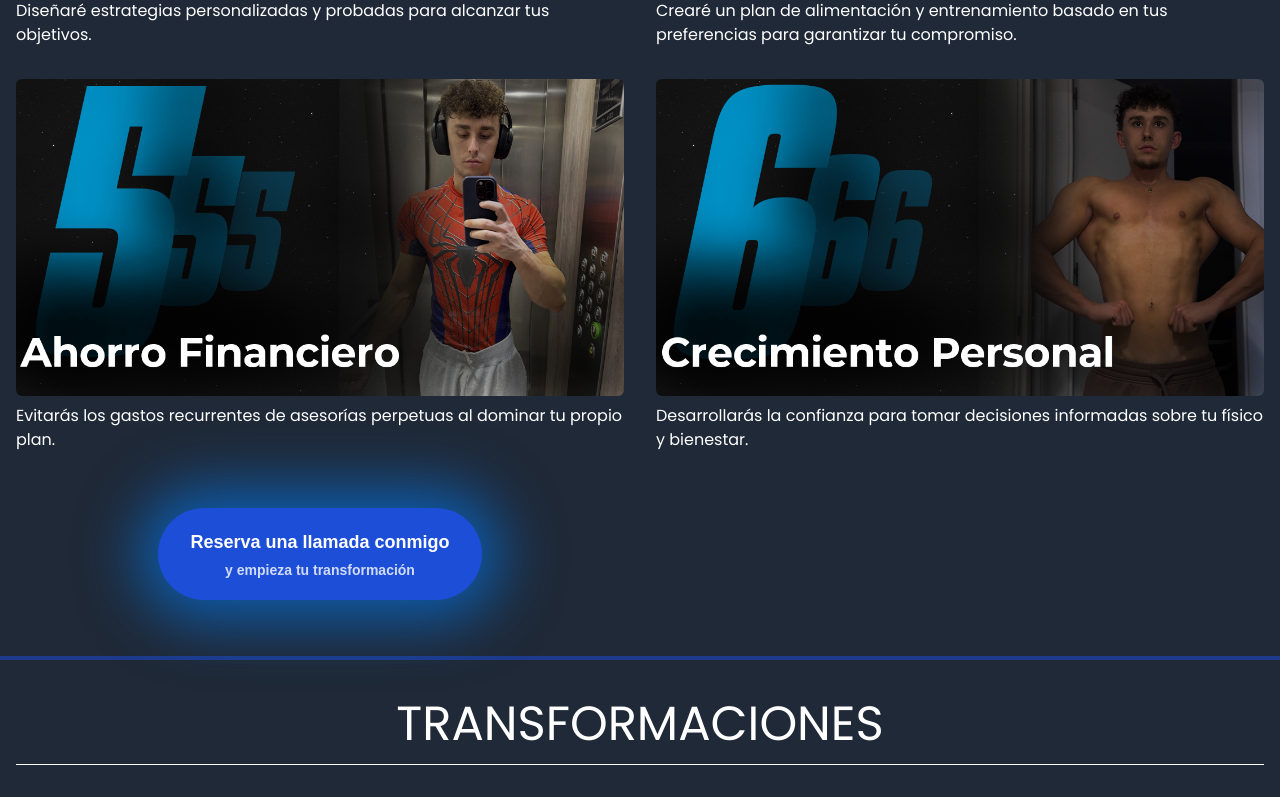
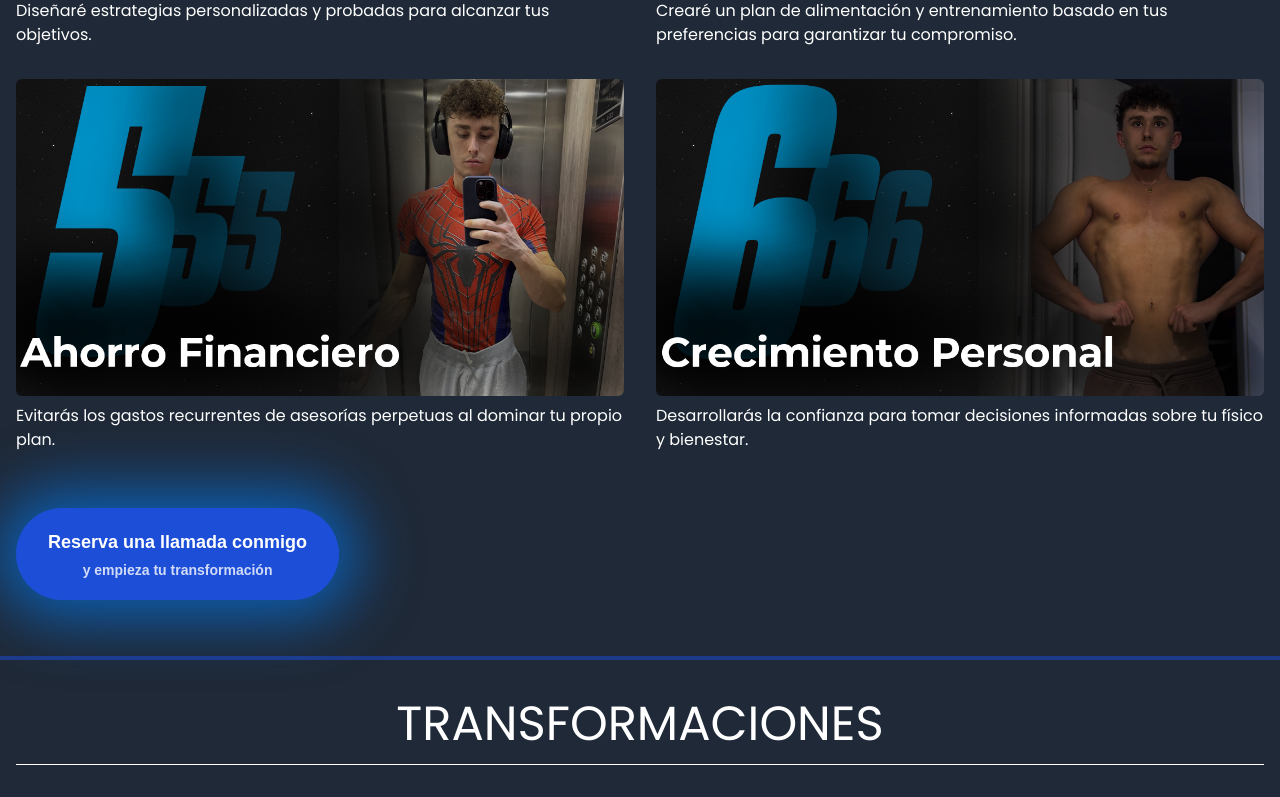
Before and after one commit to Maticaba99/catroux-fit, a Next.js app: page / in a window 1280 px wide. Shown: the part 2921-3718 px from the top of the page. Built offline with nearby package versions, Linux system fonts and the light colour scheme.

Commit message:
Update pro.tsx

```diff
--- a/src/app/components/pro.tsx
+++ b/src/app/components/pro.tsx
@@ -5,7 +5,7 @@
 function Features() {
   return (
     <div className="bg-gray-800 py-14">
-      <div className="max-w-7xl mx-auto px-4">
+      <div className="max-w-7xl mx-auto px-4 flex flex-col items-center">
         <div style={{ fontFamily: "Poppins, sans-serif" }}>
           <h2 className="text-3xl md:text-4xl lg:text-5xl text-center text-white pb-4">
             RESUMEN DE PROMESAS{" "}
@@ -110,7 +110,7 @@
             </p>
           </div>
           <section
-            className="mt-6 flex flex-col items-center
+            className="mt-6
 
 "
           >
```
